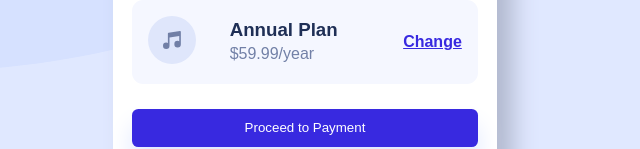
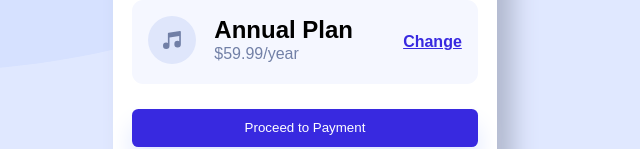
Before and after one commit to Jemi-code/Order_Summary, a plain HTML site: page index.html in a window 1280 px wide. Shown: the part 366-515 px from the top of the page, without its empty margins (335-975 px from the left). Drawn offline with Linux system fonts and the light colour scheme; a web font is replaced by a local one.

Commit message:
Update index.html

```diff
--- a/index.html
+++ b/index.html
@@ -26,12 +26,12 @@
       device anywhere you like!</p>
     </div>
 
-    <div class="section">
+    <div class="section" role = "main">
     <div class="img">
       <img src="images/icon-music.svg" alt="">
     </div>
     <div class="plans">
-      <h3>Annual Plan</h3>
+      <h2>Annual Plan</h2>
     <p>$59.99/year</p>
     </div>
     <div class="change">
```
